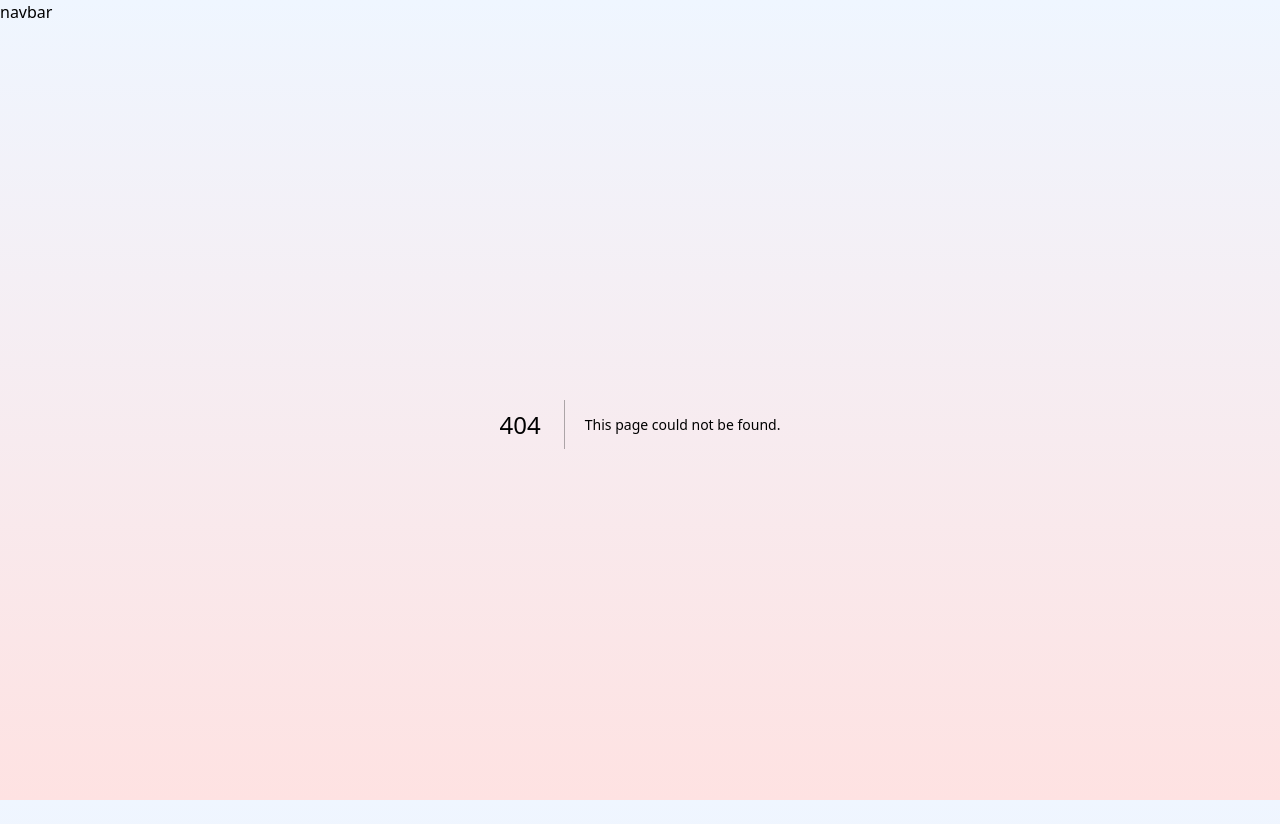
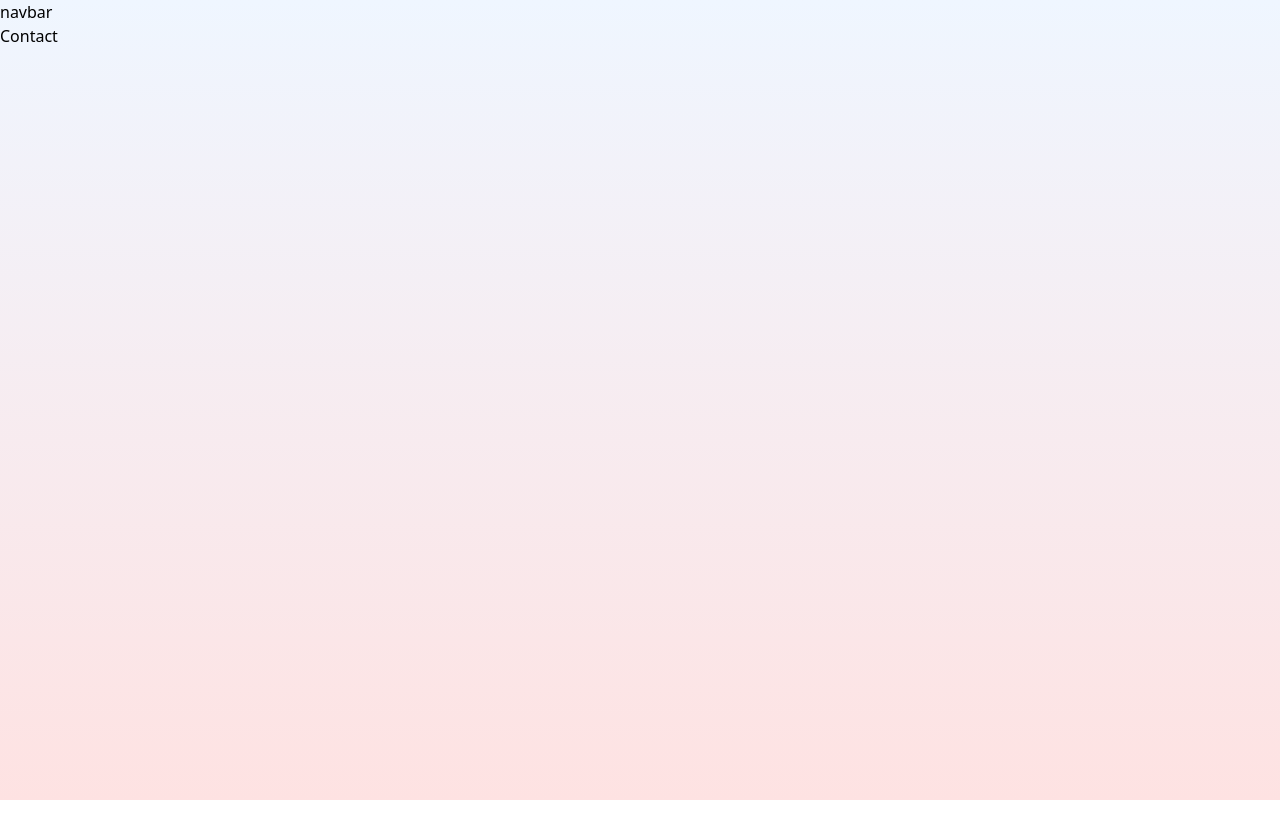
Before and after one commit to sami-yesha/portfolio, a Next.js app: page /contact in a window 1280 px wide. Before the commit this address had no page. After the commit the page ends 800 px from the top, so only its background shows below. Built offline with nearby package versions, Linux system fonts and the light colour scheme.

Commit message:
add contact

```diff
--- /dev/null
+++ b/app/contact/page.jsx
@@ -0,0 +1,11 @@
+import React from 'react'
+
+const page = () => {
+  return (
+    <div>
+      Contact
+    </div>
+  )
+}
+
+export default page
```
